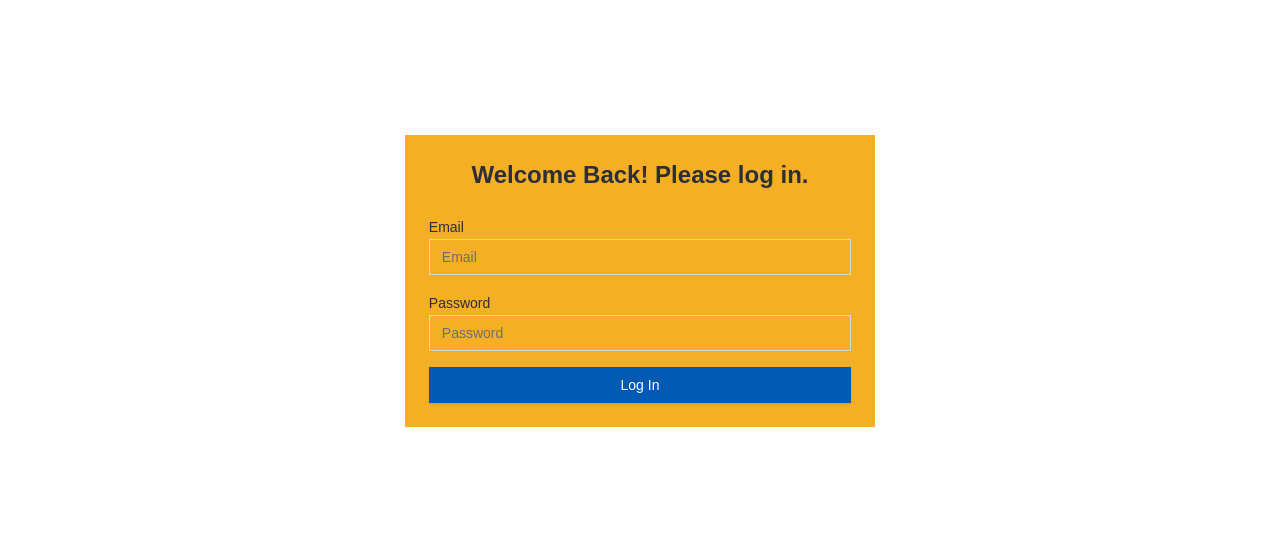
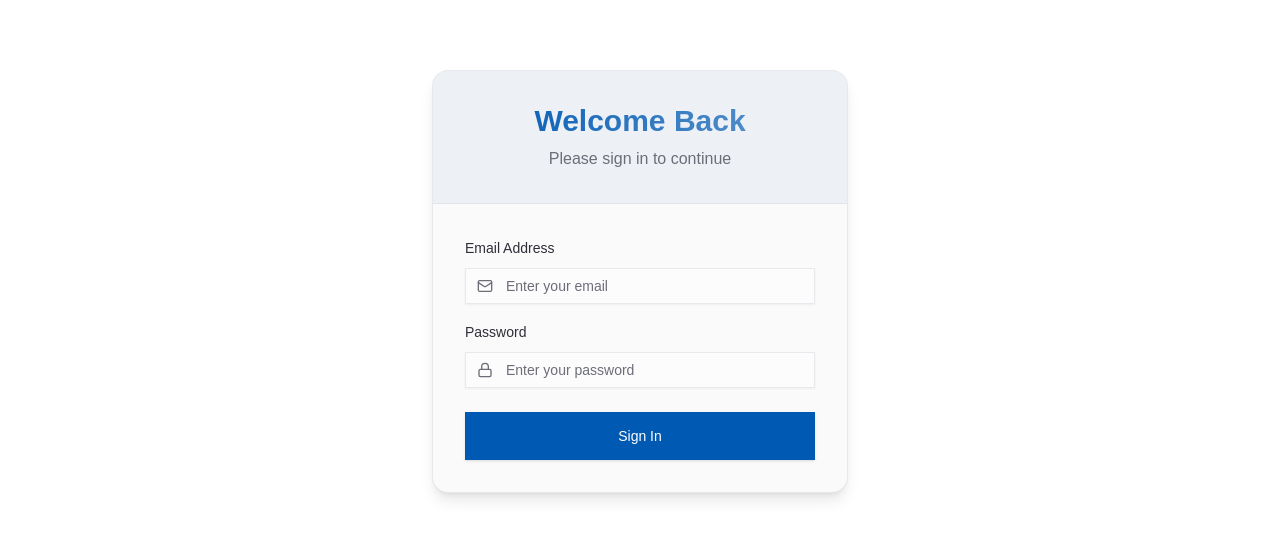
Before and after one commit to Ahmad-code077/Rehan-Sanitary, a Next.js app: page /login in a window 1280 px wide. Shown: the part 184-727 px from the top of the page. Built offline with nearby package versions, Linux system fonts and the light colour scheme; no server answers.

Commit message:
Add WhatsApp button component and integrate into layout; enhance login page design with icons and improved structure

```diff
--- a/app/layout.tsx
+++ b/app/layout.tsx
@@ -6,6 +6,7 @@ import { Toaster } from '@/components/ui/toaster';
 import Footer from '@/components/Footer';
 import BackToTop from '@/components/BackToTop';
 import { initEmailJS } from '@/lib/emailjs';
+import WhatsAppButton from '@/components/contact/WhatsAppButton';
 
 const geistSans = Geist({
   variable: '--font-geist-sans',
@@ -39,6 +40,7 @@ export default function RootLayout({
         <Navbar />
         <div className='max-w-6xl mx-auto px-4'>{children}</div>
         <BackToTop />
+        <WhatsAppButton />
         <Footer />
         <Toaster />
       </body>
--- a/app/login/page.tsx
+++ b/app/login/page.tsx
@@ -6,6 +6,7 @@ import { Label } from '@/components/ui/label';
 import { Input } from '@/components/ui/input';
 import { Button } from '@/components/ui/button';
 import { useShowToast } from '@/components/Toast';
+import { Lock, Mail } from 'lucide-react';
 
 export default function LoginPage() {
   const router = useRouter();
@@ -45,39 +46,78 @@ export default function LoginPage() {
   };
 
   return (
-    <div className='flex items-center justify-center min-h-screen'>
-      <form
-        onSubmit={handleLogin}
-        className='space-y-4 w-[90%] md:w-[42%] bg-accent p-6'
+    <div className='flex items-center justify-center min-h-screen bg-background/50 backdrop-blur-sm'>
+      <div className='w-full max-w-md px-4'>
+        <div className='bg-card rounded-2xl shadow-lg border border-border/50 overflow-hidden'>
+          {/* Header Section */}
+          <div className='bg-primary/5 p-8 border-b border-border/50'>
+            <h1 className='text-2xl md:text-3xl font-bold text-center bg-gradient-to-r from-primary to-primary/60 bg-clip-text text-transparent'>
+              Welcome Back
+            </h1>
+            <p className='text-muted-foreground text-center mt-2'>
+              Please sign in to continue
+            </p>
+          </div>
+
+          {/* Form Section */}
+          <form onSubmit={handleLogin} className='p-8 space-y-6'>
+            <div className='space-y-4'>
+              <div className='space-y-2'>
+                <Label
+                  htmlFor='email'
+                  className='text-sm font-medium text-foreground'
                 >
-        <h1 className='text-lg text-center sm:text-2xl font-bold mb-6'>
-          Welcome Back! Please log in.
-        </h1>
-        <div>
-          <Label htmlFor='email'>Email</Label>
+                  Email Address
+                </Label>
+                <div className='relative'>
+                  <Mail className='absolute left-3 top-1/2 -translate-y-1/2 h-4 w-4 text-muted-foreground' />
                   <Input
                     id='email'
-            placeholder='Email'
+                    placeholder='Enter your email'
                     type='email'
                     value={email}
                     onChange={(e) => setEmail(e.target.value)}
+                    className='pl-10 bg-background/50 border-border/50 focus:border-primary'
                   />
                 </div>
-        <div>
-          <Label htmlFor='password'>Password</Label>
+              </div>
+
+              <div className='space-y-2'>
+                <Label
+                  htmlFor='password'
+                  className='text-sm font-medium text-foreground'
+                >
+                  Password
+                </Label>
+                <div className='relative'>
+                  <Lock className='absolute left-3 top-1/2 -translate-y-1/2 h-4 w-4 text-muted-foreground' />
                   <Input
                     id='password'
-            placeholder='Password'
+                    placeholder='Enter your password'
                     type='password'
                     value={password}
                     onChange={(e) => setPassword(e.target.value)}
+                    className='pl-10 bg-background/50 border-border/50 focus:border-primary'
                   />
                 </div>
-        {error && <p className='text-red text-sm'>{error}</p>}
-        <Button type='submit' className='w-full bg-primary hover:text-black'>
-          Log In
+              </div>
+            </div>
+
+            {error && (
+              <p className='text-destructive text-sm bg-destructive/10 p-3 rounded-lg'>
+                {error}
+              </p>
+            )}
+
+            <Button
+              type='submit'
+              className='w-full bg-primary hover:bg-primary/90 text-primary-foreground transition-all duration-200 py-6'
+            >
+              Sign In
             </Button>
           </form>
         </div>
+      </div>
+    </div>
   );
 }
--- a/components/BackToTop.tsx
+++ b/components/BackToTop.tsx
@@ -29,7 +29,7 @@ const BackToTop = () => {
   return (
     <button
       onClick={scrollToTop}
-      className={`fixed bottom-8 right-8 z-50 p-3 bg-primary text-white rounded-full shadow-lg transition-all duration-300 hover:bg-primary/80 focus:outline-none ${
+      className={`fixed bottom-8 left-8 z-50 p-3 bg-primary text-white rounded-full shadow-lg transition-all duration-300 hover:bg-primary/80 focus:outline-none ${
         showButton
           ? 'opacity-100 translate-y-0'
           : 'opacity-0 translate-y-10 pointer-events-none'
--- a/components/HomePageSanitary.tsx
+++ b/components/HomePageSanitary.tsx
@@ -30,7 +30,7 @@ export default function HomePageSanitary() {
   }, []);
 
   return (
-    <section className='py-12 px-4 text-white'>
+    <section className='py-12 px-4 '>
       <h2 className='text-4xl font-bold text-center mb-8'>
         Featured Sanitary Items
       </h2>
--- a/components/Navbar.tsx
+++ b/components/Navbar.tsx
@@ -25,6 +25,7 @@ interface User {
 const Navbar = () => {
   const [user, setUser] = useState<User | null>(null);
   const [isDropdownOpen, setDropdownOpen] = useState(false);
+  const [isSheetOpen, setIsSheetOpen] = useState(false);
 
   const syncUserFromStorage = () => {
     const loggedInUser = localStorage.getItem('loggedInUser');
@@ -56,6 +57,9 @@ const Navbar = () => {
     ? [...data, { id: 6, link: '/admin', title: 'Dashboard' }]
     : [...data, { id: 5, link: '/login', title: 'Login' }];
 
+  const handleSheetClose = () => {
+    setIsSheetOpen(false);
+  };
   return (
     <nav className='sticky top-0 left-0 w-full z-50 shadow-lg bg-background border-b border-border'>
       <div className='max-w-6xl mx-auto px-4'>
@@ -104,7 +108,8 @@ const Navbar = () => {
           )}
           <div className='flex md:hidden items-center gap-4 '>
             {/* Mobile Menu */}
-            <Sheet>
+            <Sheet open={isSheetOpen} onOpenChange={setIsSheetOpen}>
+              {' '}
               <SheetTrigger>
                 <Menu className='md:hidden text-2xl' />
               </SheetTrigger>
@@ -113,6 +118,7 @@ const Navbar = () => {
                   <SheetTitle>
                     <Link
                       className='font-extrabold hover:text-primary font-nunito'
+                      onClick={handleSheetClose}
                       href='/'
                     >
                       RTraders
@@ -125,6 +131,7 @@ const Navbar = () => {
                       href={item.link}
                       key={item.id}
                       className='hover:text-primary border-b-2 py-4 transition-all duration-300'
+                      onClick={handleSheetClose}
                     >
                       {item.title}
                     </Link>
--- a/components/contact/ContactForm.tsx
+++ b/components/contact/ContactForm.tsx
@@ -33,7 +33,7 @@ export const ContactForm = () => {
   const {
     register,
     handleSubmit,
-    // reset,
+    reset,
     formState: { errors, isSubmitting },
   } = useForm<FormValues>({
     resolver: zodResolver(formSchema),
@@ -56,7 +56,12 @@ export const ContactForm = () => {
         message: data.message,
         to_email: 'ahmadeveloper077@gmail.com',
         time: new Date().toLocaleString(),
+        subject: `New Inquiry from Rehan Sanitary - ${data.firstName} ${data.lastName}`,
+        website_name: 'Rehan Sanitary',
+        reply_to: data.email,
       };
+      emailjs.init(process.env.NEXT_PUBLIC_EMAILJS_PUBLIC_KEY!);
+
       const response = await emailjs.send(
         process.env.NEXT_PUBLIC_EMAILJS_SERVICE_ID!,
         process.env.NEXT_PUBLIC_EMAILJS_TEMPLATE_ID!,
@@ -71,6 +76,7 @@ export const ContactForm = () => {
             'Thank you for contacting us. We will get back to you soon!',
         });
       }
+      reset();
     } catch (error) {
       console.error('Submission error:', error);
 
--- /dev/null
+++ b/components/contact/WhatsAppButton.tsx
@@ -0,0 +1,51 @@
+'use client';
+import { MessageCircle } from 'lucide-react';
+import { useState, useEffect } from 'react';
+
+const WhatsAppButton = () => {
+  const [showButton, setShowButton] = useState(false);
+  const phoneNumber = '923203236515'; // Format: country code + number without '+'
+
+  useEffect(() => {
+    const checkScroll = () => {
+      if (window.scrollY > 400) {
+        setShowButton(true);
+      } else {
+        setShowButton(false);
+      }
+    };
+
+    window.addEventListener('scroll', checkScroll);
+    return () => window.removeEventListener('scroll', checkScroll);
+  }, []);
+
+  const openWhatsApp = () => {
+    const whatsappUrl = `https://wa.me/${phoneNumber}?text=Hi,%20I%20am%20interested%20in%20your%20products`;
+    window.open(whatsappUrl, '_blank');
+  };
+
+  return (
+    <button
+      onClick={openWhatsApp}
+      className={`fixed bottom-8 right-8 z-50 p-3 bg-[#25D366] text-white rounded-full shadow-lg
+        transition-all duration-300 hover:bg-[#128C7E] focus:outline-none
+        hover:shadow-[0_0_15px_rgba(37,211,102,0.5)] scale-100 hover:scale-110
+        ${
+          showButton
+            ? 'opacity-100 translate-y-0'
+            : 'opacity-0 translate-y-10 pointer-events-none'
+        }`}
+      aria-label='Chat on WhatsApp'
+    >
+      <div className='relative'>
+        <MessageCircle className='w-6 h-6' />
+        <span className='absolute -top-1 -right-1 flex h-3 w-3'>
+          <span className='animate-ping absolute inline-flex h-full w-full rounded-full bg-white opacity-75'></span>
+          <span className='relative inline-flex rounded-full h-3 w-3 bg-white/30'></span>
+        </span>
+      </div>
+    </button>
+  );
+};
+
+export default WhatsAppButton;
```
Lines whose indentation alone changed are shown as unchanged.
